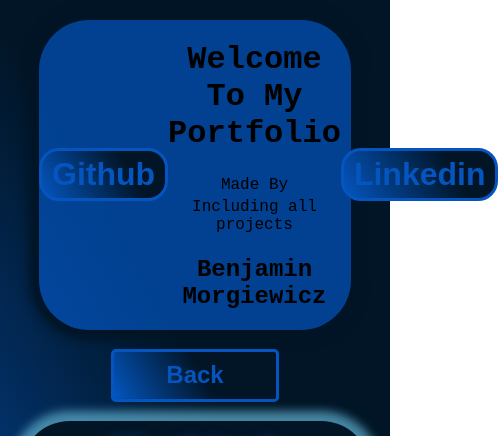
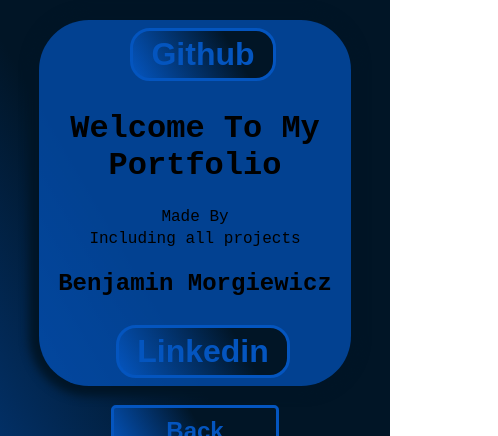
Before and after one commit to BaseBenjamin13/portfolio-ben, a React (Create React App) app in the folder client/: page /home in a window 390 px wide. Shown: the top 436 px of the page, 498 px wide, since content can reach past the window. Built offline with nearby package versions, Linux system fonts and the light colour scheme.

Commit message:
made header and btns mobile responsive

```diff
--- a/client/src/assets/css/Home.css
+++ b/client/src/assets/css/Home.css
@@ -191,7 +191,17 @@
 
 
 
+@media screen and (max-width: 600px) {
+    .header {
+        display: flex;
+        flex-flow: wrap;
+        width: 80vw;
+    }
+}
 @media screen and (max-width: 450px) {
+    .btn-header-project {
+        margin: 0.5rem;
+    }
     .project {
         margin: 1em;
         margin-bottom: 3em;
```
